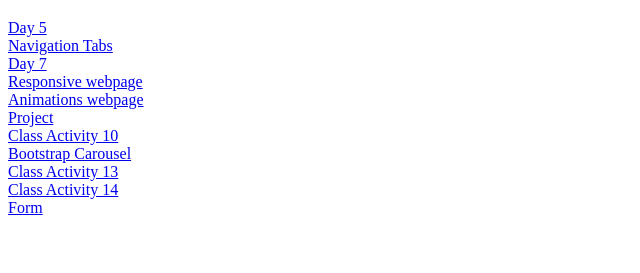
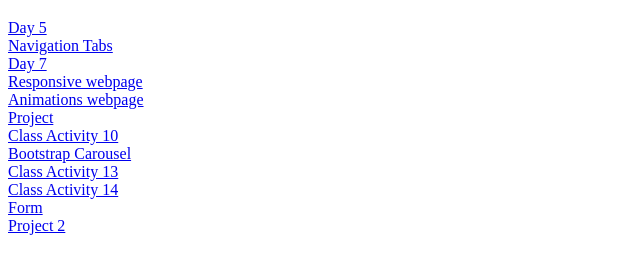
Before and after one commit to cirem52/cloud_technology, a plain HTML site: page index.html in a window 1280 px wide. Shown: the part 61-334 px from the top of the page, without its empty margins (0-640 px from the left). Drawn offline with Linux system fonts and the light colour scheme.

Commit message:
Update index.html

```diff
--- a/index.html
+++ b/index.html
@@ -49,6 +49,10 @@
          <a href="form/form.html" target="_blank" rel="noopener noreferrer">Form</a>
     </div>
 
+    <div>
+         <a href="project2/main.html" target="_blank" rel="noopener noreferrer">Project 2</a>
+    </div>
+
 
 </body>
 </html>
```
